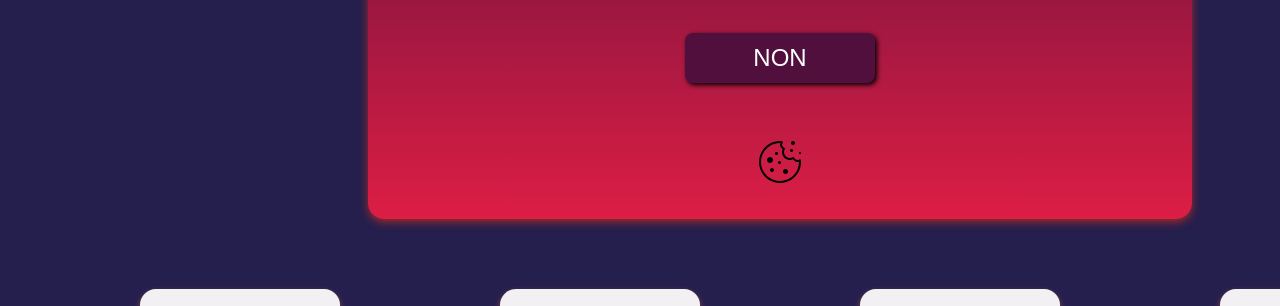
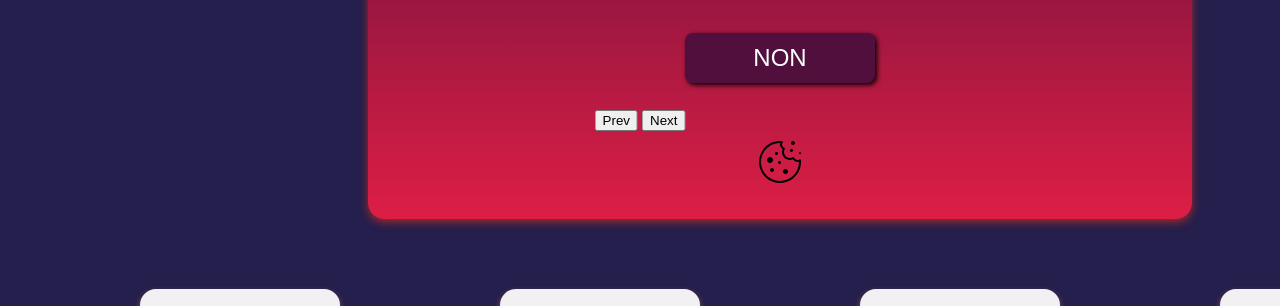
Before and after one commit to MisterAzix/vivre-intermittence, a Jekyll site: the page built from index.md, in a window 1280 px wide. Shown: the part 759-1065 px from the top of the page. Built offline with Jekyll 4.4.1, drawn with Linux system fonts in a browser that asks for light colours.

Commit message:
'social'

```diff
--- a/_includes/pages/sections/social.html
+++ b/_includes/pages/sections/social.html
@@ -33,7 +33,7 @@
 
     </div>
 
-    <div class="buttons">
+    <div class="fleche">
         <button id="prev">Prev</button>
         <button id="next">Next</button>
     </div>
--- a/_sass/sections/social.scss
+++ b/_sass/sections/social.scss
@@ -0,0 +1,15 @@
+.carousel-item {
+    flex-grow: 1;
+    flex-shrink: 0;
+    flex-basis: 450px;
+    margin-left: 1rem;
+}
+
+
+.fleche
+{
+  position: fixed;
+  left: 50%;
+  transform: translateX(-50%);
+  bottom: 10px;
+}
```
